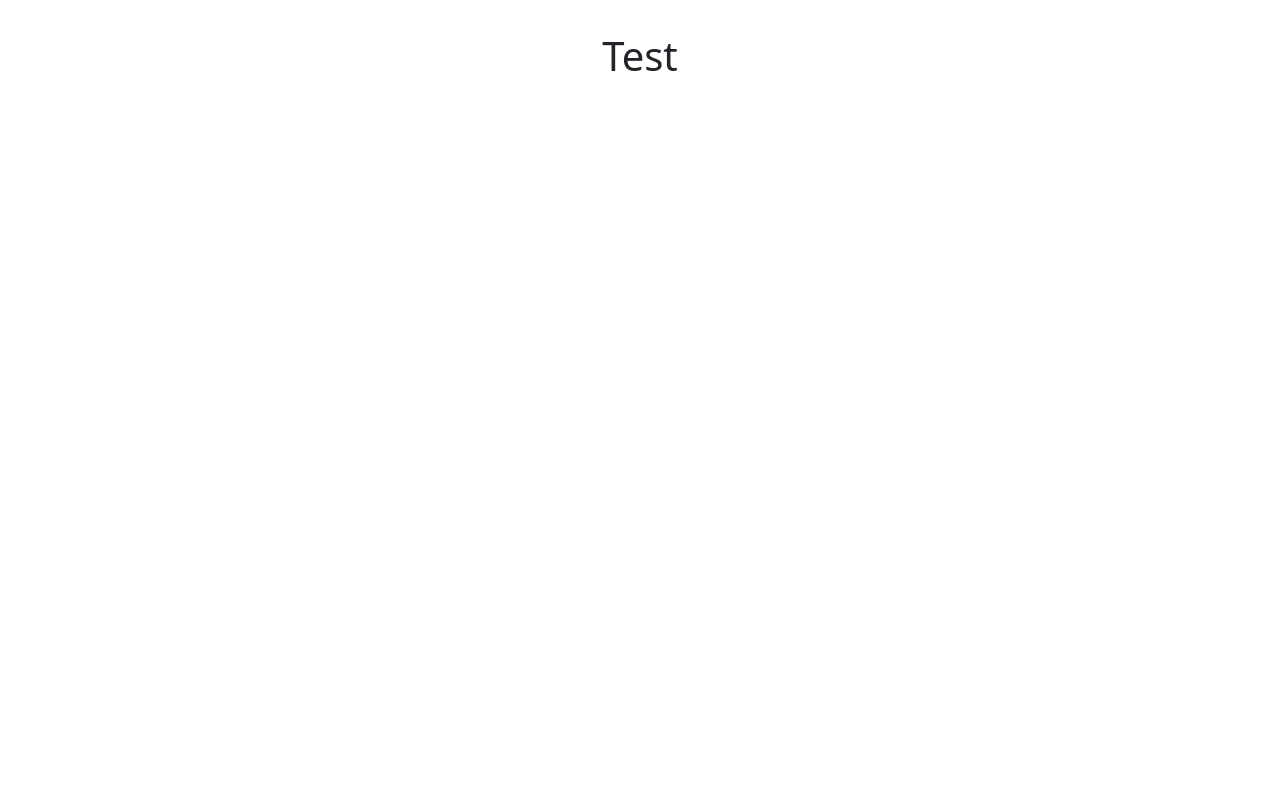
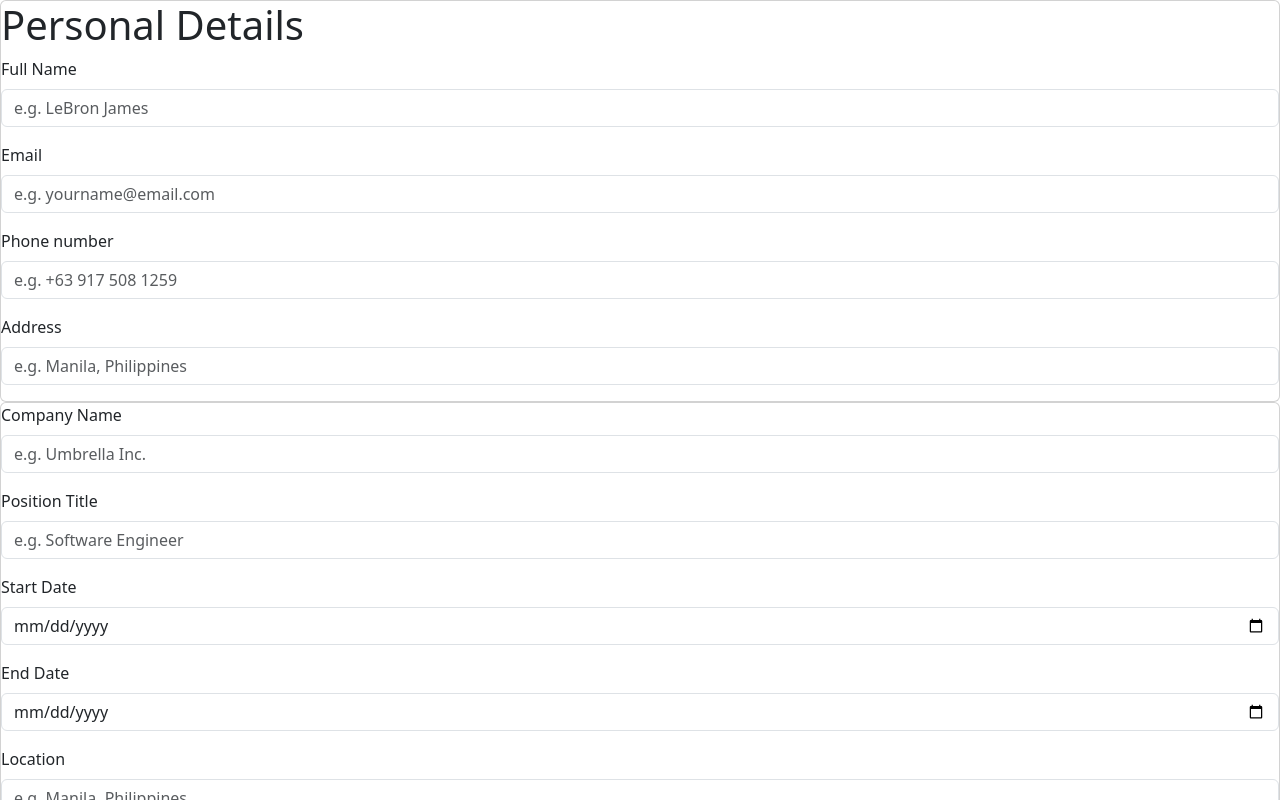
Before and after one commit to neilcasas/resume, a React (Vite) app: page / in a window 1280 px wide. Shown: the top 800 px of the page. Built offline with nearby package versions, Linux system fonts and the light colour scheme.

Commit message:
added header to personal details component

```diff
--- a/src/App.scss
+++ b/src/App.scss
@@ -1,43 +1 @@
 @import "bootstrap/scss/bootstrap";
-#root {
-  max-width: 1280px;
-  margin: 0 auto;
-  padding: 2rem;
-  text-align: center;
-}
-
-.logo {
-  height: 6em;
-  padding: 1.5em;
-  will-change: filter;
-  transition: filter 300ms;
-}
-.logo:hover {
-  filter: drop-shadow(0 0 2em #646cffaa);
-}
-.logo.react:hover {
-  filter: drop-shadow(0 0 2em #61dafbaa);
-}
-
-@keyframes logo-spin {
-  from {
-    transform: rotate(0deg);
-  }
-  to {
-    transform: rotate(360deg);
-  }
-}
-
-@media (prefers-reduced-motion: no-preference) {
-  a:nth-of-type(2) .logo {
-    animation: logo-spin infinite 20s linear;
-  }
-}
-
-.card {
-  padding: 2em;
-}
-
-.read-the-docs {
-  color: #888;
-}
--- a/src/App.tsx
+++ b/src/App.tsx
@@ -1,12 +1,12 @@
-import './App.scss'
+import Editor from "./components/Editor";
+import "./App.scss";
 
 function App() {
-
   return (
     <>
-    <h1>Test</h1>
+      <Editor />
     </>
-  )
+  );
 }
 
-export default App
+export default App;
--- a/src/components/Experience.tsx
+++ b/src/components/Experience.tsx
@@ -35,7 +35,7 @@
         type="text"
         placeholder="e.g. Manila, Philippines"
       />
-      <textarea className="exp-description"></textarea>;
+      <textarea className="exp-description"></textarea>
     </div>
   );
 }
--- a/src/components/General.tsx
+++ b/src/components/General.tsx
@@ -3,6 +3,7 @@
 function General() {
   return (
     <div className="card">
+      <h1>Personal Details</h1>
       <InputComponent
         title="Full Name"
         id="name"
```
